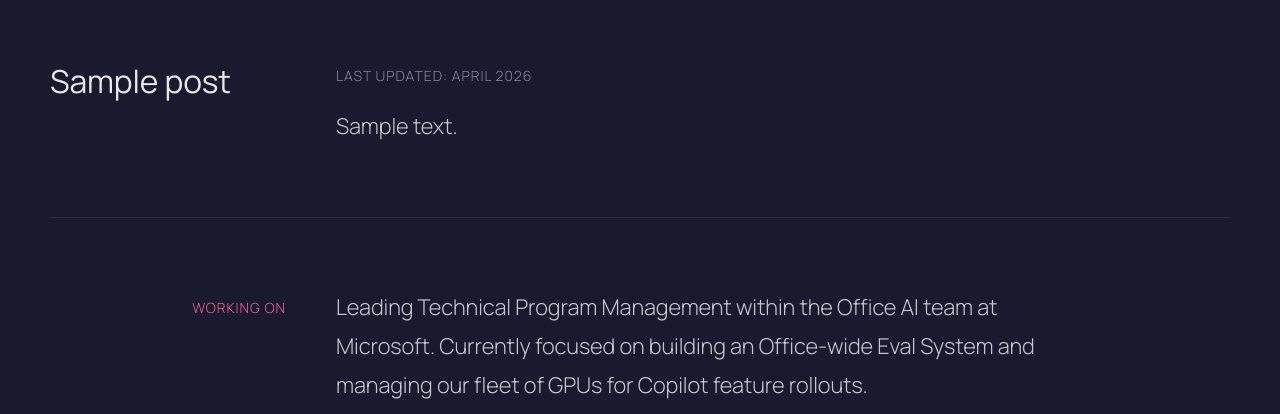
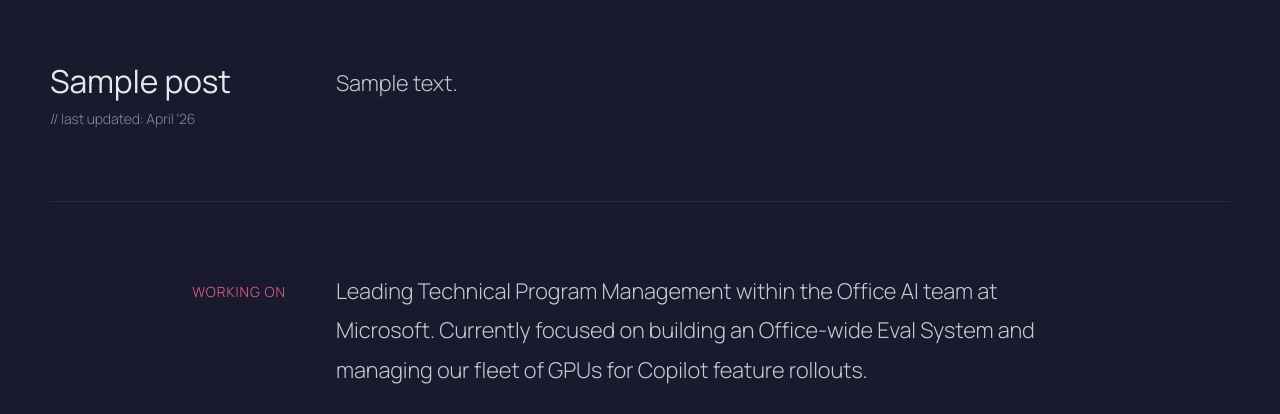
Before and after one commit to drrill/hello-world, a WordPress theme: template michaelrill/page-now.php in a window 1280 px wide. Shown: the part 89-503 px from the top of the page. Run offline with PHP 8.4 and a stand-in for WordPress, Linux system fonts and the light colour scheme; the site name, menu and one post (Sample post) are stand-ins, and other content is empty.

Commit message:
Move last updated under Now title in left column (v1.5.7)
Shows as "// last updated: April '26" beneath the page title.

https://claude.ai/code/session_01A6T54QAismwnbMDD3tczK3

```diff
--- a/michaelrill/page-now.php
+++ b/michaelrill/page-now.php
@@ -22,9 +22,9 @@ get_header();
 			<div class="about-layout">
 				<div class="about-label-column">
 					<h1 class="entry-title"><?php the_title(); ?></h1>
+					<p class="now-updated">// last updated: April &rsquo;26</p>
 				</div>
 				<div class="about-content-column">
-					<p class="now-updated">Last updated: April 2026</p>
 					<?php if ( get_the_content() ) : ?>
 						<div class="entry-content">
 							<?php the_content(); ?>
--- a/michaelrill/style.css
+++ b/michaelrill/style.css
@@ -3,7 +3,7 @@ Theme Name: Michael Rill
 Theme URI: https://michaelrill.xyz
 Author: Michael Rill
 Description: A minimal classic WordPress theme for michaelrill.xyz. Manrope typography, two-column post layout, aside post format support.
-Version: 1.5.6
+Version: 1.5.7
 Requires at least: 6.0
 Tested up to: 6.7
 Requires PHP: 8.0
@@ -1512,9 +1512,8 @@ figcaption {
 .now-updated {
   font-size: var(--font-size-small);
   color: var(--color-muted);
-  text-transform: uppercase;
-  letter-spacing: 1px;
-  margin-bottom: var(--spacing-30);
+  margin-top: 0.5rem;
+  margin-bottom: 0;
 }
 
 .now-section .timeline-meta-column {
```
